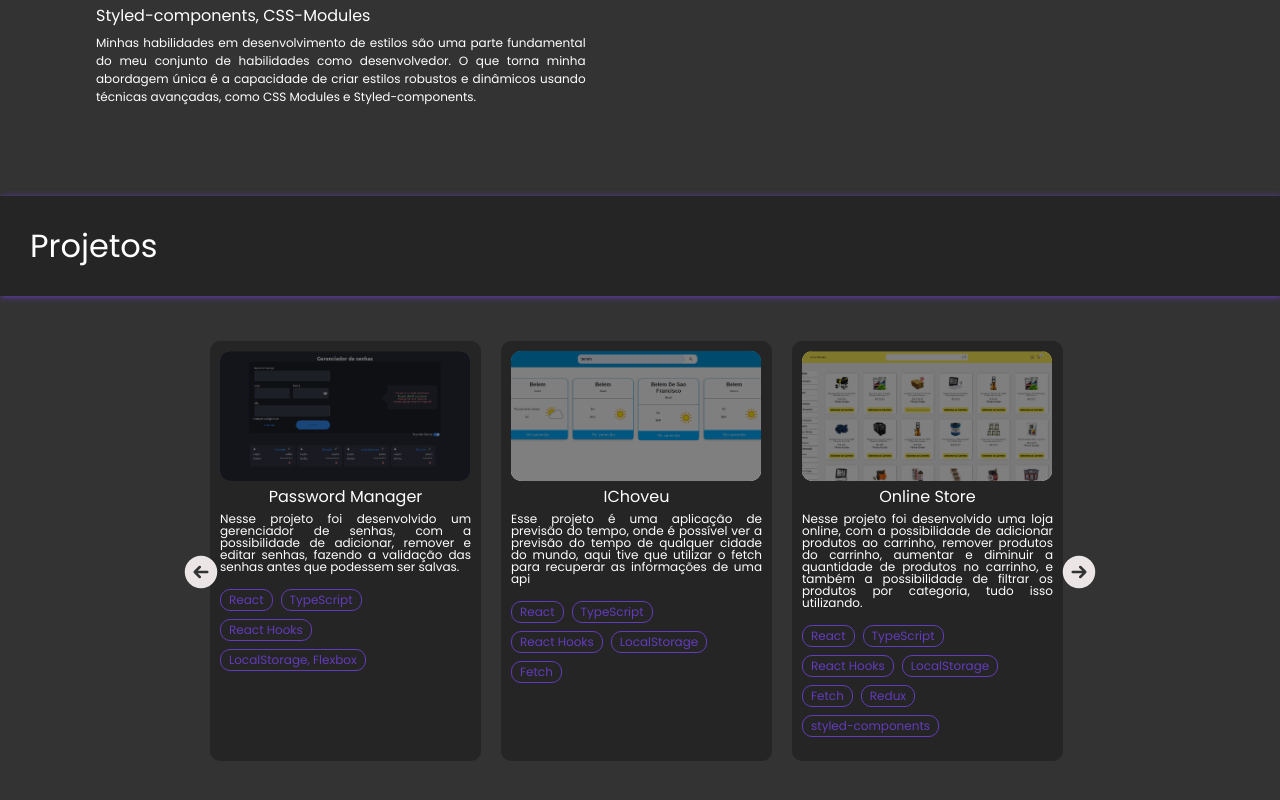
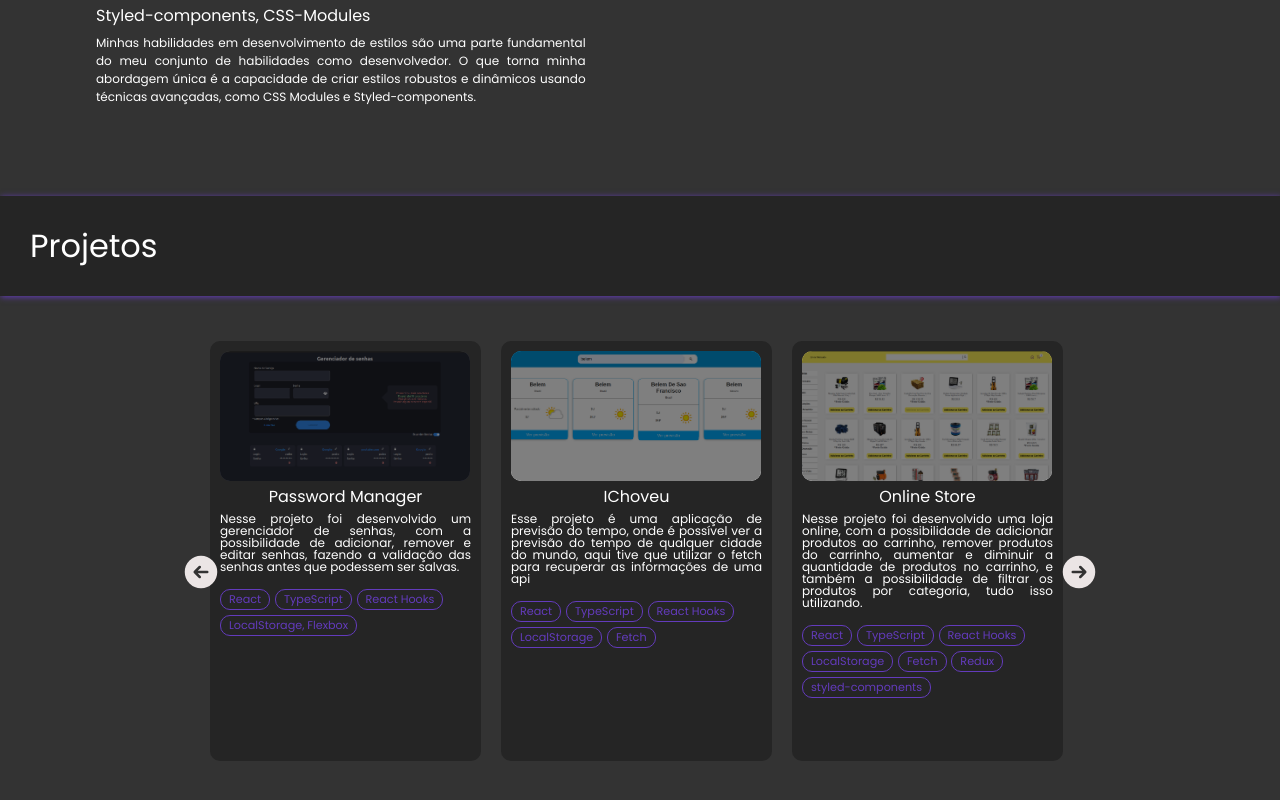
Before and after one commit to pedro-henrique-a-silva/pedro-henrique-a-silva.github.io, a React (Vite) app: page / in a window 1280 px wide. Shown: the part 1108-1908 px from the top of the page. Built offline with nearby package versions, Linux system fonts and the light colour scheme.

Commit message:
Alterando o tamanho das tags dos cards do carousel

```diff
--- a/src/components/Carousel/style.ts
+++ b/src/components/Carousel/style.ts
@@ -134,13 +134,13 @@ export const TagsContainer = styled.div`
   display: flex;
   flex-wrap: wrap;
   width: 240px;
-  gap: 0.5rem;
+  gap: 0.3rem;
 
   & span {
     padding: 0.25rem 0.5rem;
     border: 1px solid ${({ theme }) => theme.colors.borderColor};
     color: ${({ theme }) => theme.colors.borderColor};
-    font-size: 0.75rem;
+    font-size: 0.7rem;
     border-radius: 10px;
   }
 `
```
